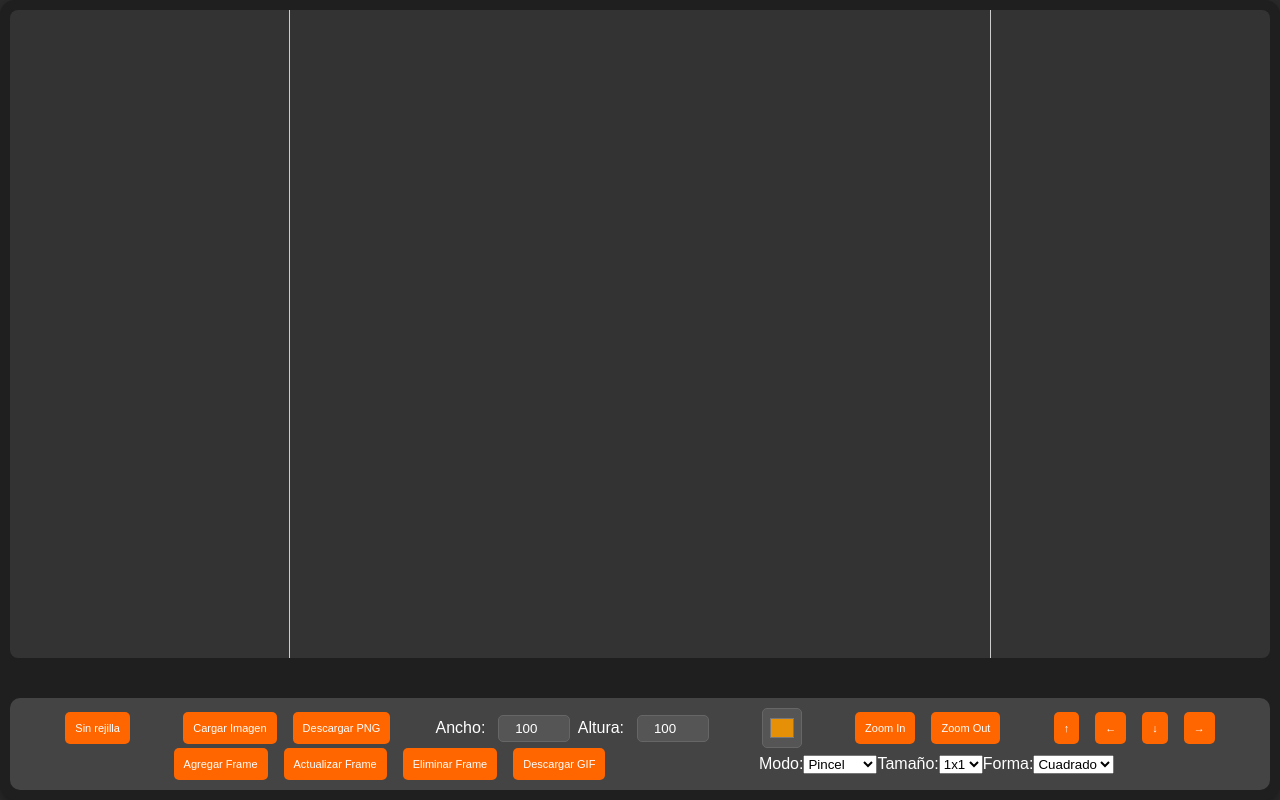
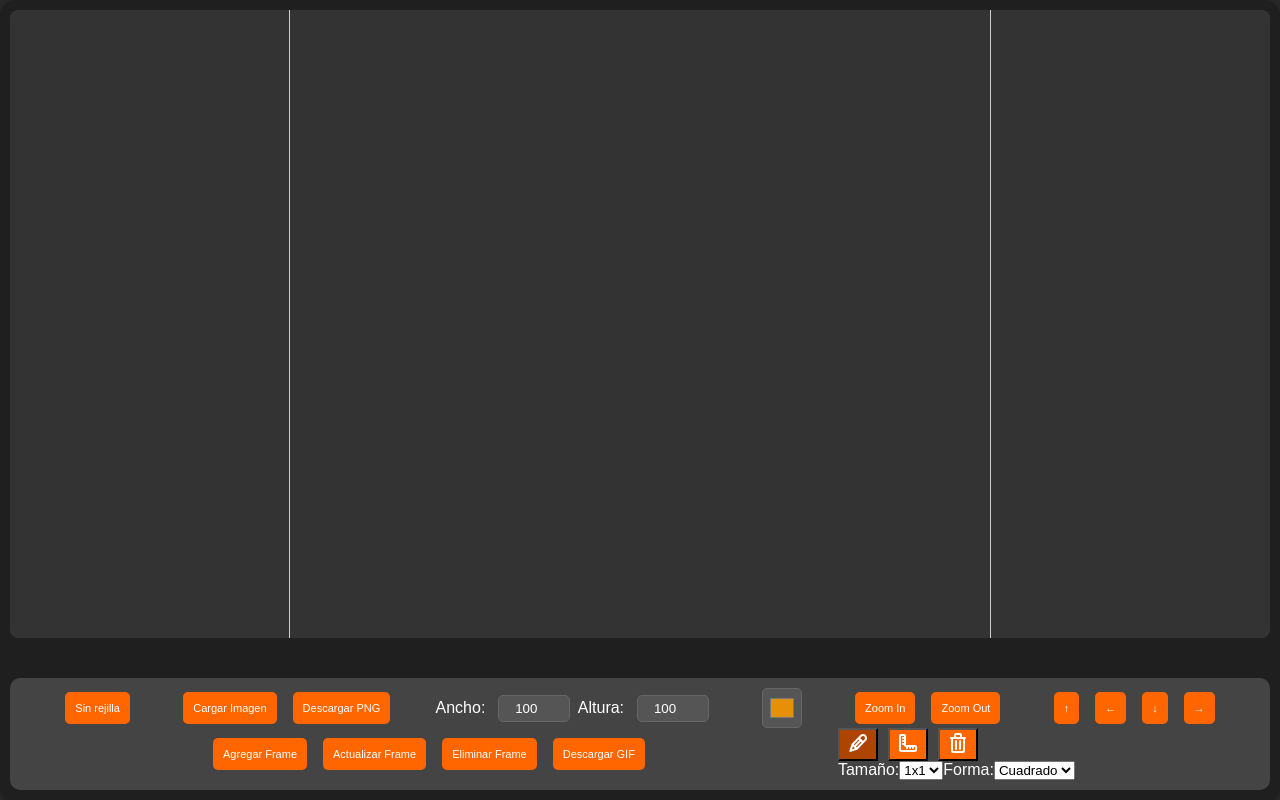
Before and after one commit to Pablog44/artepixelador, a React (Create React App) app: page /artepixelador/rejilla in a window 1280 px wide. Built offline with nearby package versions, Linux system fonts and the light colour scheme.

Commit message:
mejora UI
se añaden iconos svg pero todavía falta mejorar

```diff
--- a/src/components/Controls.js
+++ b/src/components/Controls.js
@@ -222,14 +222,65 @@ function Controls({ page }) {
   const ToolControls = ({ tool, setTool, brushSize, setBrushSize, brushShape, setBrushShape }) => {
     return (
       <div className="tool-controls">
-        <label>
-          Modo:
-          <select value={tool} onChange={(e) => setTool(e.target.value)}>
-            <option value="brush">Pincel</option>
-            <option value="line">Línea</option>
-            <option value="eraser">Borrador</option>
-          </select>
-        </label>
+        <div style={{ display: 'flex', gap: '10px', alignItems: 'center' }}>
+          <button
+            onClick={() => setTool('brush')}
+            style={{
+              background: tool === 'brush' ? '#ad4500' : '#ff6600',
+              border: 'rounded',
+              cursor: 'pointer'
+            }}
+            title="Pincel"
+          >
+            <svg
+              style={{ color: 'white' }}
+              className="w-6 h-6"
+              aria-hidden="true"
+              xmlns="http://www.w3.org/2000/svg"
+              width="24"
+              height="24"
+              fill="none"
+              viewBox="0 0 24 24"
+            >
+              <path
+                stroke="currentColor"
+                strokeLinecap="round"
+                strokeLinejoin="round"
+                strokeWidth="2"
+                d="M10.779 17.779L4.36 19.918L6.5 13.5m4.279 4.279l8.364-8.643a3.027 3.027 0 0 0-2.14-5.165 3.03 3.03 0 0 0-2.14.886L6.5 13.5m4.279 4.279L6.499 13.5m2.14 2.14l6.213-6.504M12.75 7.04L17 11.28"
+              />
+            </svg>
+          </button>
+          <button
+            onClick={() => setTool('line')}
+            style={{
+              background: tool === 'line' ? '#ad4500' : '#ff6600',
+              border: 'rounded',
+              cursor: 'pointer'
+            }}
+            title="Línea"
+          >
+          <svg style={{ color: 'white' }} class="w-6 h-6 text-gray-800 dark:text-white" aria-hidden="true" xmlns="http://www.w3.org/2000/svg" width="24" height="24" fill="none" viewBox="0 0 24 24">
+            <path stroke="currentColor" stroke-linecap="round" stroke-linejoin="round" stroke-width="2" d="M9 7H7m2 3H7m2 3H7m4 2v2m3-2v2m3-2v2M4 5v14a1 1 0 0 0 1 1h14a1 1 0 0 0 1-1v-3a1 1 0 0 0-1-1h-9a1 1 0 0 1-1-1V5a1 1 0 0 0-1-1H5a1 1 0 0 0-1 1Z"/>
+          </svg>
+
+          </button>
+          <button
+            onClick={() => setTool('eraser')}
+            style={{
+              background: tool === 'eraser' ? '#ad4500' : '#ff6600',
+              border: 'rounded',
+              cursor: 'pointer'
+            }}
+            title="Borrador"
+          >
+          <svg style={{ color: 'white' }} class="w-6 h-6 text-gray-800 dark:text-white" aria-hidden="true" xmlns="http://www.w3.org/2000/svg" width="24" height="24" fill="none" viewBox="0 0 24 24">
+            <path stroke="currentColor" stroke-linecap="round" stroke-linejoin="round" stroke-width="2" d="M5 7h14m-9 3v8m4-8v8M10 3h4a1 1 0 0 1 1 1v3H9V4a1 1 0 0 1 1-1ZM6 7h12v13a1 1 0 0 1-1 1H7a1 1 0 0 1-1-1V7Z"/>
+          </svg>
+
+          </button>
+        </div>
+        <div>
           <label>
             Tamaño:
             <select value={brushSize} onChange={(e) => setBrushSize(Number(e.target.value))}>
@@ -246,6 +297,7 @@ function Controls({ page }) {
               <option value="circle">Círculo</option>
             </select>
           </label>
+        </div>
       </div>
     );
   };
```
Lines whose indentation alone changed are shown as unchanged.
